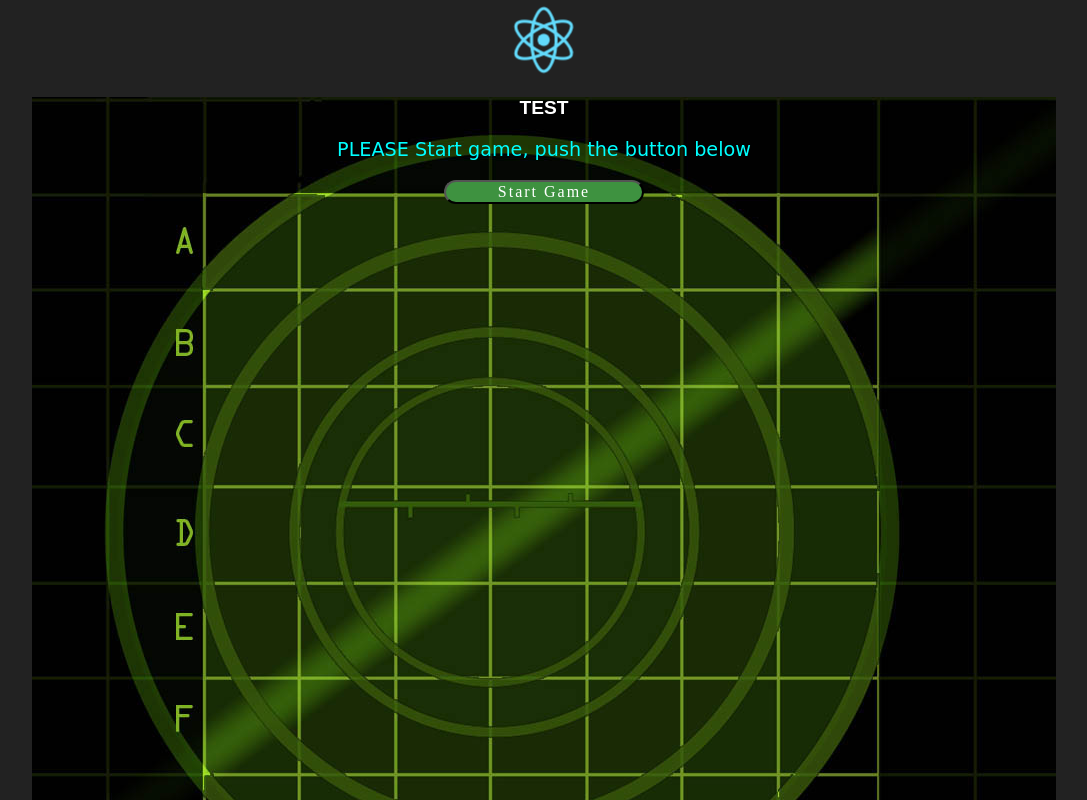
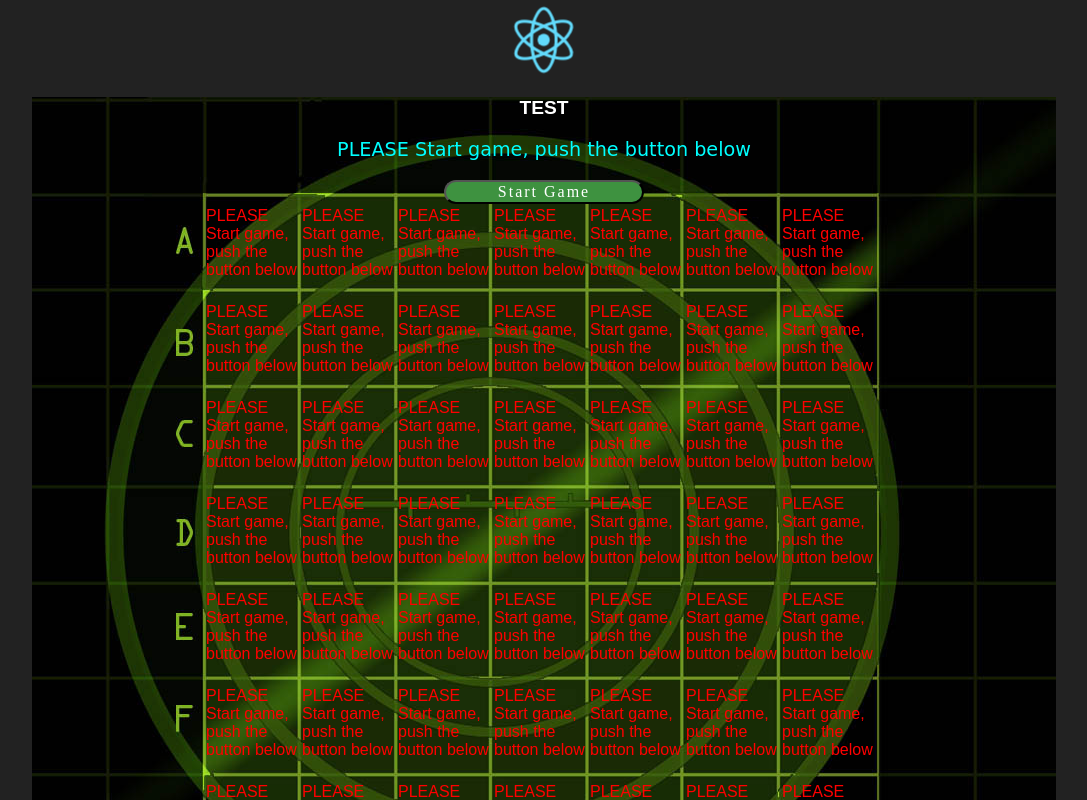
Before and after one commit to tereshchenkomax/warships-react, a React (Create React App) app: page / in a window 1280 px wide. Shown: the top 800 px of the page, without its empty margins (96-1183 px from the left). Built offline with nearby package versions, Linux system fonts and the light colour scheme.

Commit message:
dynamic updating

```diff
--- a/package.json
+++ b/package.json
@@ -5,6 +5,7 @@
   "dependencies": {
     "react": "^15.6.1",
     "react-dom": "^15.6.1",
+    "react-icons": "^2.2.5",
     "react-scripts": "1.0.12"
   },
   "scripts": {
--- a/src/Board.js
+++ b/src/Board.js
@@ -3,6 +3,7 @@ import {Table} from './Table';
 import Input from './Input';
 import Output from './Output';
 import StartButton from './StartButton';
+import Square from './Square';
 
 const ships = [
     {locations: ["06", "16", "26"], hits: ["", "", ""]},
@@ -26,6 +27,7 @@ export default class Board extends Component {
         this.handleChange = this.handleChange.bind(this);
         this.handleSubmit = this.handleSubmit.bind(this);
         this.handleClick = this.handleClick.bind(this);
+        this.renderSquare = this.renderSquare.bind(this);
     }
 
     handleChange(event) {
@@ -55,6 +57,10 @@ export default class Board extends Component {
             this.state.guesses++;
             var hit = this.fire(location);
             //TODO display hit and miss
+            if(hit){
+                this.renderSquare('hit',location);
+                console.log('zashlo');
+            }
             if (hit && this.state.shipsSunk === this.state.numShips) {
                 alert(`ALL SHIPS IS SUNK FOR ${this.state.guesses} GUESSES`);
             }
@@ -73,10 +79,9 @@ export default class Board extends Component {
                     alert("СУКА БЛЯТЬ ПОТОПИЛА МНЕ КОРАБЭЛЬ!");
                     this.shipsSunk++;
                 }
-                //console.log(ships);
+                console.log(ships);
                 return true;
             }
-            //console.log(`${ship} ${index}`);
         }
         this.setState({msg: "Miss!"});
         return false;
@@ -114,9 +119,10 @@ export default class Board extends Component {
         }
         return null;
     }
-    test() {
-        let cell = this.refs.test;
-        cell.setAttribute("class","hit");
+
+    renderSquare(id) {
+        let msg = this.state.msg;
+        return <Square value={id} status={msg}/>;
     }
 
     render() {
@@ -128,10 +134,10 @@ export default class Board extends Component {
         }
         return (
             <div id="board">
-                <h1 style={testStyle} ref={input => this.test = input}>TEST</h1>
+                <h1 style={testStyle} >TEST</h1>
                 <Output msg={this.state.msg}/>
 
-                <Table/>
+                <Table renderSquare={this.renderSquare} />
                 {inp}
             </div>
         );
--- /dev/null
+++ b/src/Square.js
@@ -0,0 +1,29 @@
+import React, {Component} from 'react';
+
+class Square extends Component {
+
+    shouldComponentUpdate(nextProps) {
+        if (this.props.status === nextProps.status){
+            return false;
+        } else {
+            return true;
+        }
+    }
+
+    render() {
+        return (
+            <td style={squareStyle} id={this.props.value}>
+                {this.props.status}
+            </td>
+        );
+    }
+}
+
+const squareStyle = {
+    color:'red'
+}
+
+Square.propTypes = {};
+Square.defaultProps = {};
+
+export default Square;
--- a/src/Table.js
+++ b/src/Table.js
@@ -1,40 +1,79 @@
-import React from 'react';
+import React, { Component } from 'react';
 
-export const Table = () => {
+export class Table extends Component {
+
+    render() {
         return (
             <div>
                 <table>
                     <tbody>
                     <tr>
-                    <td id="00"></td><td id="01"></td><td id="02"></td><td id="03"></td>
-                    <td id="04"></td><td id="05"></td><td id="06"></td>
+                        {this.props.renderSquare('01')}
+                        {this.props.renderSquare('02')}
+                        {this.props.renderSquare(3)}
+                        {this.props.renderSquare(4)}
+                        {this.props.renderSquare(5)}
+                        {this.props.renderSquare(6)}
+                        {this.props.renderSquare(7)}
+
                     </tr>
                     <tr>
-                    <td id="10"></td><td id="11"></td><td id="12"></td><td id="13"></td>
-                    <td id="14"></td><td id="15"></td><td id="16"></td>
+                        {this.props.renderSquare()}
+                        {this.props.renderSquare()}
+                        {this.props.renderSquare()}
+                        {this.props.renderSquare()}
+                        {this.props.renderSquare()}
+                        {this.props.renderSquare()}
+                        {this.props.renderSquare()}
                     </tr>
                     <tr>
-                    <td id="20"></td><td id="21"></td><td id="22"></td><td id="23"></td>
-                    <td id="24"></td><td id="25"></td><td id="26"></td>
+                        {this.props.renderSquare()}
+                        {this.props.renderSquare()}
+                        {this.props.renderSquare()}
+                        {this.props.renderSquare()}
+                        {this.props.renderSquare()}
+                        {this.props.renderSquare()}
+                        {this.props.renderSquare()}
                     </tr>
                     <tr>
-                    <td id="30"></td><td id="31"></td><td id="32"></td><td id="33"></td>
-                    <td id="34"></td><td id="35"></td><td id="36"></td>
+                        {this.props.renderSquare()}
+                        {this.props.renderSquare()}
+                        {this.props.renderSquare()}
+                        {this.props.renderSquare()}
+                        {this.props.renderSquare()}
+                        {this.props.renderSquare()}
+                        {this.props.renderSquare()}
                     </tr>
                     <tr>
-                    <td id="40"></td><td id="41"></td><td id="42"></td><td id="43"></td>
-                    <td id="44"></td><td id="45"></td><td id="46"></td>
+                        {this.props.renderSquare()}
+                        {this.props.renderSquare()}
+                        {this.props.renderSquare()}
+                        {this.props.renderSquare()}
+                        {this.props.renderSquare()}
+                        {this.props.renderSquare()}
+                        {this.props.renderSquare()}
                     </tr>
                     <tr>
-                    <td id="50"></td><td id="51"></td><td id="52"></td><td id="53"></td>
-                    <td id="54"></td><td id="55"></td><td id="56"></td>
+                        {this.props.renderSquare()}
+                        {this.props.renderSquare()}
+                        {this.props.renderSquare()}
+                        {this.props.renderSquare()}
+                        {this.props.renderSquare()}
+                        {this.props.renderSquare()}
+                        {this.props.renderSquare()}
                     </tr>
                     <tr>
-                    <td id="60"></td><td id="61"></td><td id="62"></td><td id="63"></td>
-                    <td id="64"></td><td id="65"></td><td id="66"></td>
+                        {this.props.renderSquare()}
+                        {this.props.renderSquare()}
+                        {this.props.renderSquare()}
+                        {this.props.renderSquare()}
+                        {this.props.renderSquare()}
+                        {this.props.renderSquare()}
+                        {this.props.renderSquare()}
                     </tr>
                     </tbody>
                 </table>
             </div>
         );
     }
+}
```
Lines whose indentation alone changed are shown as unchanged.
